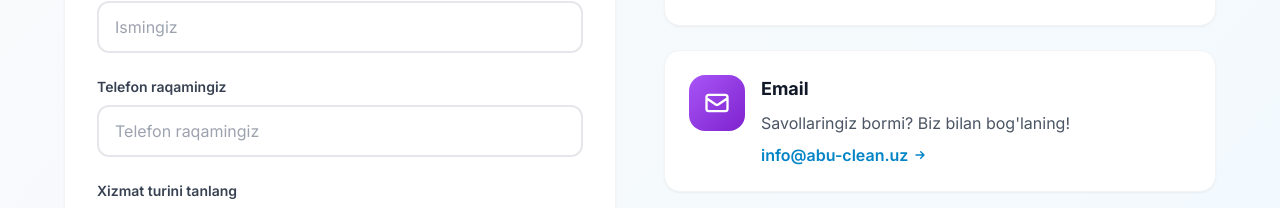
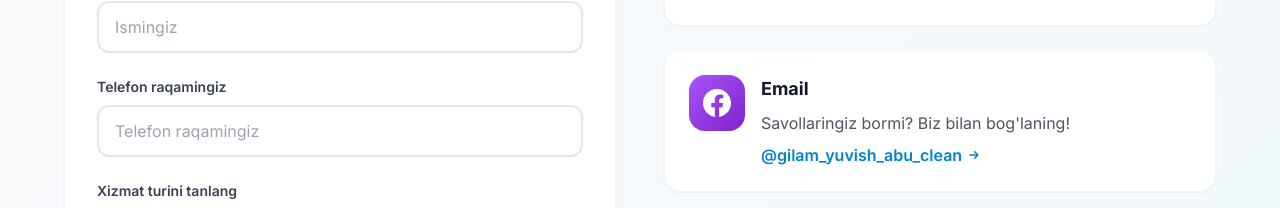
Before and after one commit to bahriddindeveloper96/abu-clean, a Vue app: page / in a window 1280 px wide. Shown: the part 6534-6742 px from the top of the page. Built offline with nearby package versions, Linux system fonts and the light colour scheme.

Commit message:
(vfmdkvmbn bfdcsdcds)

```diff
--- a/src/components/Contact.vue
+++ b/src/components/Contact.vue
@@ -195,16 +195,16 @@ const contacts = [
   {
     titleKey: 'footer.email',
     descKey: 'contact.subtitle',
-    value: 'info@abu-clean.uz',
-    link: 'mailto:info@abu-clean.uz',
-    icon: '<svg fill="none" stroke="currentColor" viewBox="0 0 24 24"><path stroke-linecap="round" stroke-linejoin="round" stroke-width="2" d="M3 8l7.89 5.26a2 2 0 002.22 0L21 8M5 19h14a2 2 0 002-2V7a2 2 0 00-2-2H5a2 2 0 00-2 2v10a2 2 0 002 2z"/></svg>',
+    value: '@gilam_yuvish_abu_clean',
+    link: 'https://www.instagram.com/gilam_yuvish_abu_clean',
+    icon: '<svg fill="currentColor" viewBox="0 0 24 24"><path d="M24 12.073c0-6.627-5.373-12-12-12s-12 5.373-12 12c0 5.99 4.388 10.954 10.125 11.854v-8.385H7.078v-3.47h3.047V9.43c0-3.007 1.792-4.669 4.533-4.669 1.312 0 2.686.235 2.686.235v2.953H15.83c-1.491 0-1.956.925-1.956 1.874v2.25h3.328l-.532 3.47h-2.796v8.385C19.612 23.027 24 18.062 24 12.073z"/></svg>',
     color: 'bg-gradient-to-br from-purple-500 to-purple-700'
   },
   {
     titleKey: 'footer.telegram',
     descKey: 'contact.subtitle',
     value: '@abu_clean',
-    link: 'https://t.me/abu_clean',
+    link: 'https://t.me/+998972021996',
     icon: '<svg fill="currentColor" viewBox="0 0 24 24"><path d="M12 0C5.373 0 0 5.373 0 12s5.373 12 12 12 12-5.373 12-12S18.627 0 12 0zm5.894 8.221l-1.97 9.28c-.145.658-.537.818-1.084.508l-3-2.21-1.446 1.394c-.14.18-.357.295-.6.295-.002 0-.003 0-.005 0l.213-3.054 5.56-5.022c.24-.213-.054-.334-.373-.121l-6.869 4.326-2.96-.924c-.64-.203-.658-.64.135-.954l11.566-4.458c.538-.196 1.006.128.832.941z"/></svg>',
     color: 'bg-gradient-to-br from-cyan-500 to-cyan-700'
   }
@@ -223,7 +223,7 @@ const socials = [
   },
   {
     icon: '<svg fill="currentColor" viewBox="0 0 24 24"><path d="M12 0C5.373 0 0 5.373 0 12s5.373 12 12 12 12-5.373 12-12S18.627 0 12 0zm5.894 8.221l-1.97 9.28c-.145.658-.537.818-1.084.508l-3-2.21-1.446 1.394c-.14.18-.357.295-.6.295-.002 0-.003 0-.005 0l.213-3.054 5.56-5.022c.24-.213-.054-.334-.373-.121l-6.869 4.326-2.96-.924c-.64-.203-.658-.64.135-.954l11.566-4.458c.538-.196 1.006.128.832.941z"/></svg>',
-    link: '#',
+    link: 'https://t.me/+998972021996',
     color: 'bg-gradient-to-br from-cyan-500 to-blue-600'
   },
   {
```
